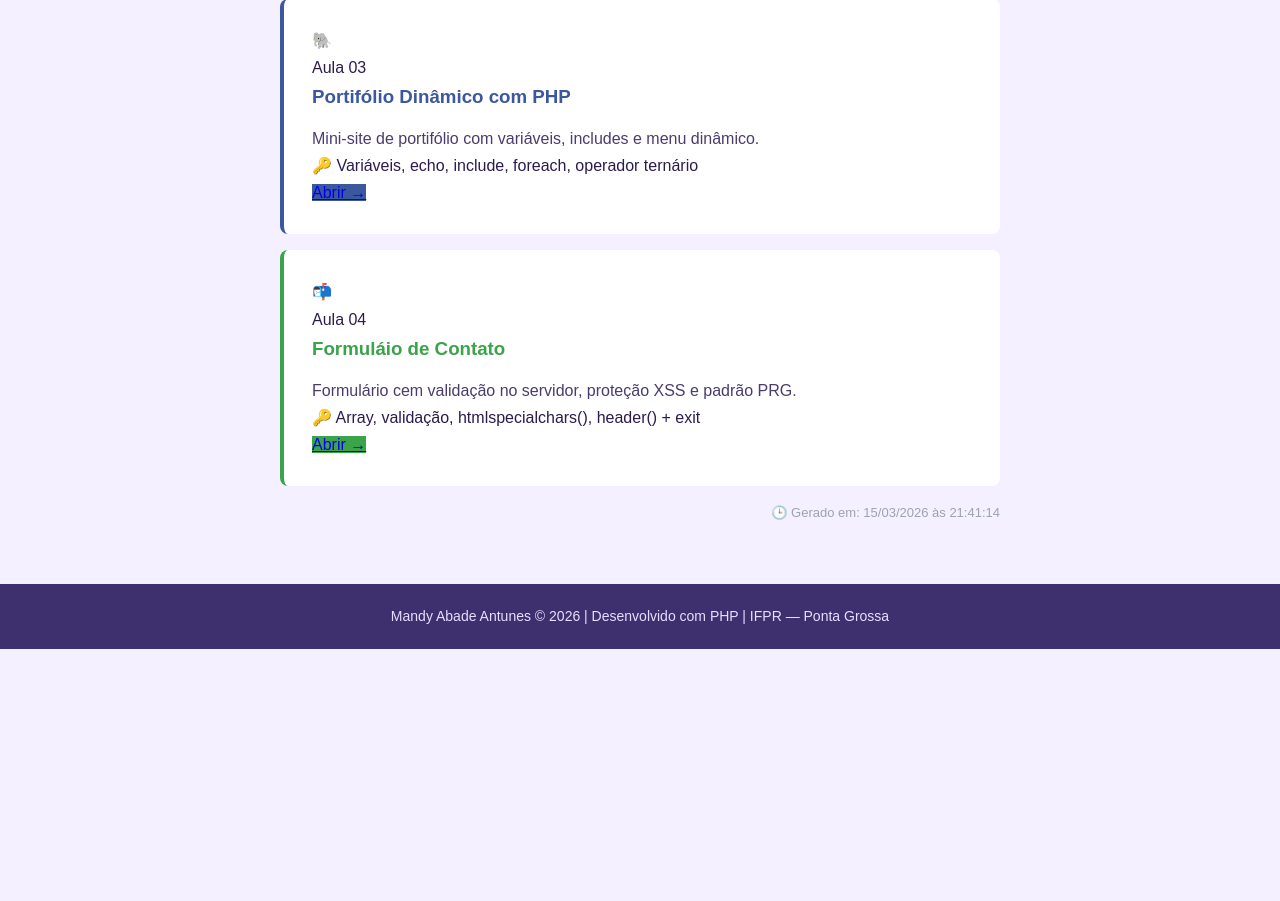
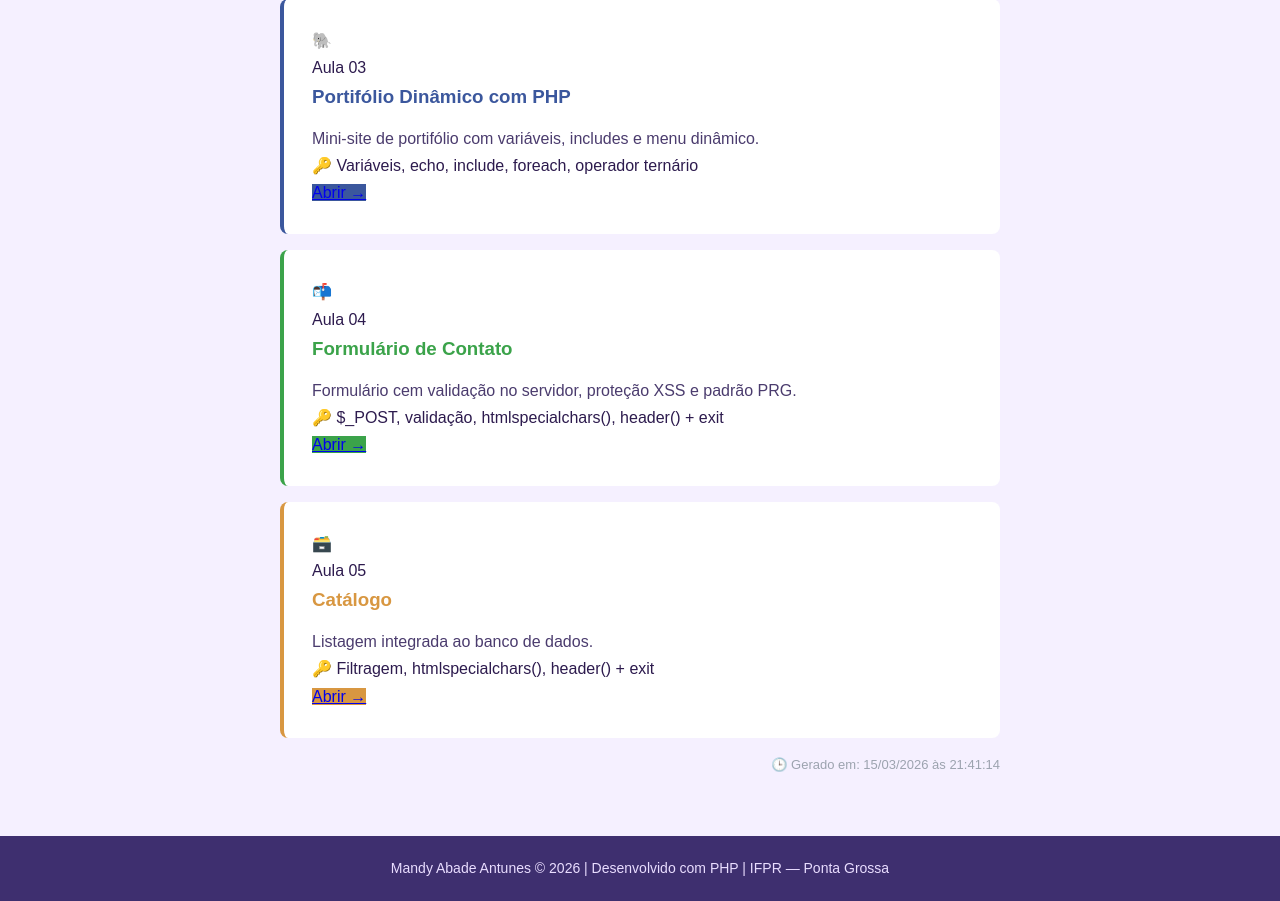
Before and after one commit to mandyabade/2026-DWII, a PHP site: page / in a window 1280 px wide. Shown: the part 742-1643 px from the top of the page. Before the commit the page ends 1391 px from the top, so only its background shows below. Run offline with PHP 8.4, Linux system fonts and the light colour scheme.

Commit message:
feat: desafio aula05 - catalogo com PDO e MariaDB

```diff
--- a/index.php
+++ b/index.php
@@ -41,12 +41,22 @@
     ],
     [
         "numero" => "04",
-        "nome" => "Formuláio de Contato",
+        "nome" => "Formulário de Contato",
         "descricao" => "Formulário cem validação no servidor, proteção XSS e padrão PRG.",
         "link" => "02_formularios/contato.php",
         "icone" => "📬",
         "cor" => "#3ba34a",
-        "conceitos" => "$_POST, validação, htmlspecialchars(), header() + exit",
+        "conceitos" => '$_POST, validação, htmlspecialchars(), header() + exit',
+    ],
+
+    [
+        "numero" => "05",
+        "nome" => "Catálogo",
+        "descricao" => "Listagem integrada ao banco de dados.",
+        "link" => "03_pdo/index.php",
+        "icone" => "🗃️",
+        "cor" => "#d89741",
+        "conceitos" => 'Filtragem, htmlspecialchars(), header() + exit',
     ],
 ];
 ?>
```
